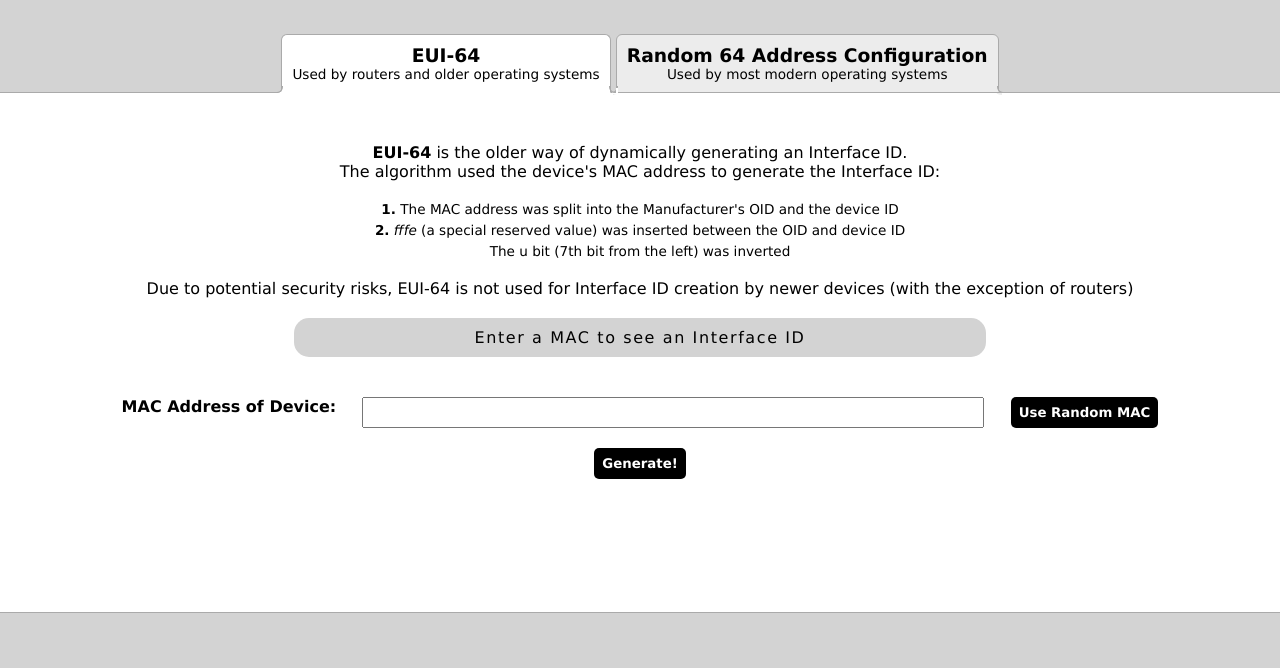
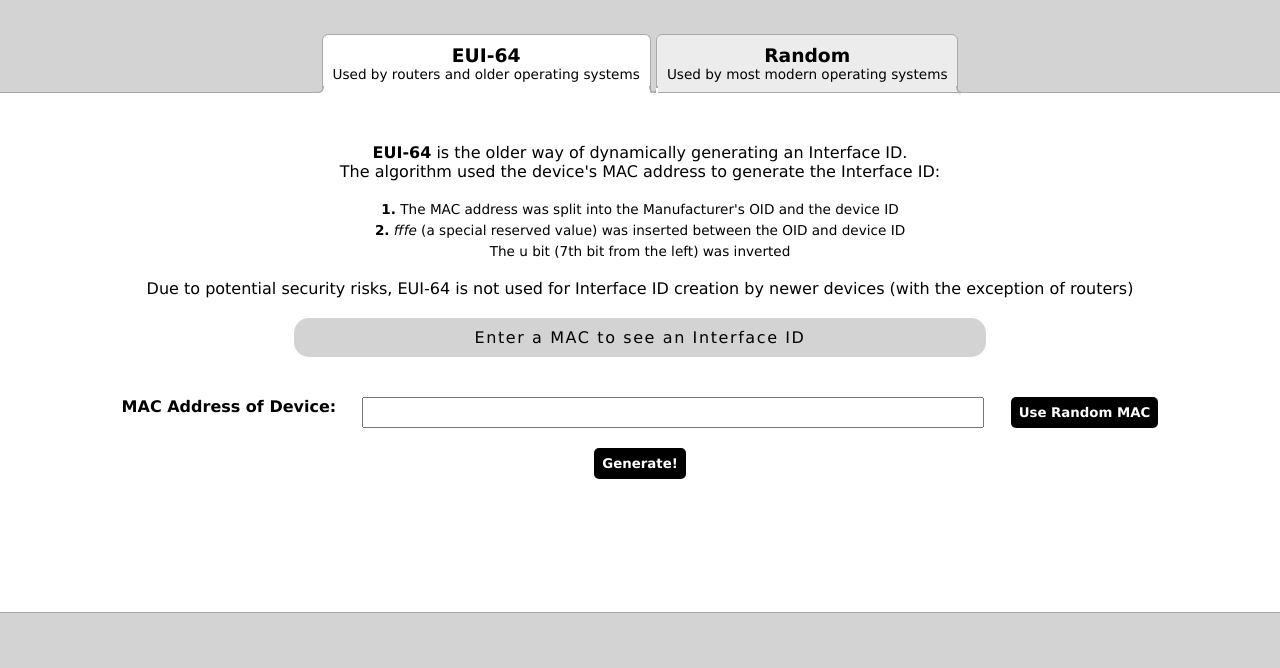
Before and after one commit to de-mark/algorithm_ipv6-eui-64, a plain HTML site: page index.html in a window 1280 px wide. Shown: the part 132-800 px from the top of the page. Drawn offline with Linux system fonts and the light colour scheme.

Commit message:
Added screenshots, readme, and more succinct tab name for random interface id generation

```diff
--- a/index.html
+++ b/index.html
@@ -20,7 +20,7 @@
             <p>Used by routers and older operating systems</p>
         </div>
         <div class="tab" id="randomTab" onclick="toggleAlgorithm()">
-            <h3>Random 64 Address Configuration</h3>
+            <h3>Random</h3>
             <p>Used by most modern operating systems</p>
         </div>
     </nav>
```
Also changed, not shown: screenshots/basic_eui_functionality.png (added), 1 other file.
